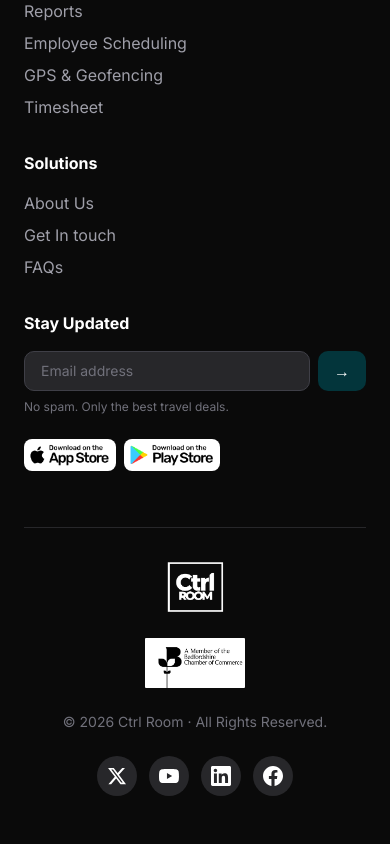
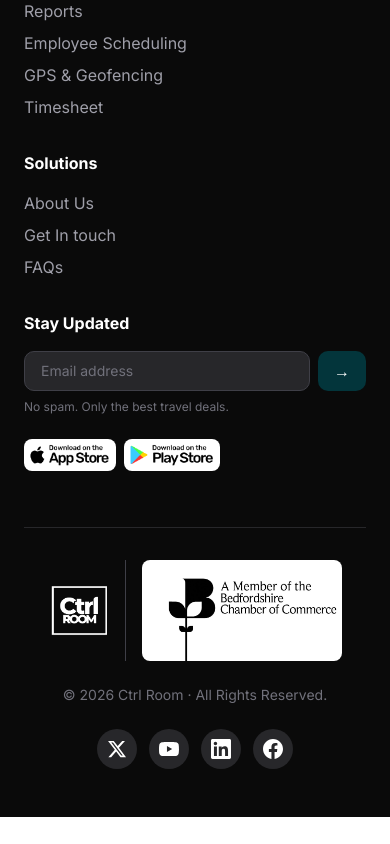
Before and after one commit to info-thathwaa/ctrl-room-web, a Next.js app: page /reports in a window 390 px wide. Shown: the part 7722-8566 px from the top of the page. After the commit the page ends 8539 px from the top, so only its background shows below. Built offline with nearby package versions, Linux system fonts and the light colour scheme.

Commit message:
feat: add responsive footer component with navigation, newsletter signup, and social linksupdated

```diff
--- a/components/common/Footer.tsx
+++ b/components/common/Footer.tsx
@@ -181,7 +181,7 @@ const Footer = () => {
             </div>
 
             {/* App Store Buttons */}
-            <div className="flex  gap-2 md:gap-3 mb-6">
+            <div className="flex gap-2 md:gap-3 mb-6">
               <Link href="https://apps.apple.com" target="_blank">
                 <Image
                   src="/footer/appstore.png"
@@ -207,7 +207,7 @@ const Footer = () => {
         {/* Bottom Section */}
         <div className="border-t border-zinc-800 pt-8 flex flex-col md:flex-row justify-between items-center gap-6">
           {/* Logo */}
-          <div>
+          <div className="flex items-center gap-4">
             <Image
               src="/logo.png"
               alt="Ctrl Room Logo"
@@ -215,8 +215,17 @@ const Footer = () => {
               height={80}
               className="w-[60px] h-auto md:max-w-[80px] md:max-h-[80px]"
             />
+            <div className="border-l border-zinc-700 pl-4">
+              <Image
+                src="/bedfordshire.jpeg"
+                alt="Bedfordshire Chamber of Commerce"
+                width={200}
+                height={200}
+                className="w-full max-w-[200px] h-auto rounded-md"
+              />
+            </div>
           </div>
-          <div>
+          {/* <div>
             <Image
               src="/bedfordshire.jpeg"
               alt="A member of the Bedfordshire chamber of commerce"
@@ -224,7 +233,7 @@ const Footer = () => {
               height={100}
               className="rounded-[1px] w-[100px] h-auto md:max-w-[100px] md:max-h-[100px]"
             />
-          </div>
+          </div> */}
           {/* Copyright */}
           <div className="text-sm text-zinc-500">
             © 2026 Ctrl Room · All Rights Reserved.
```
